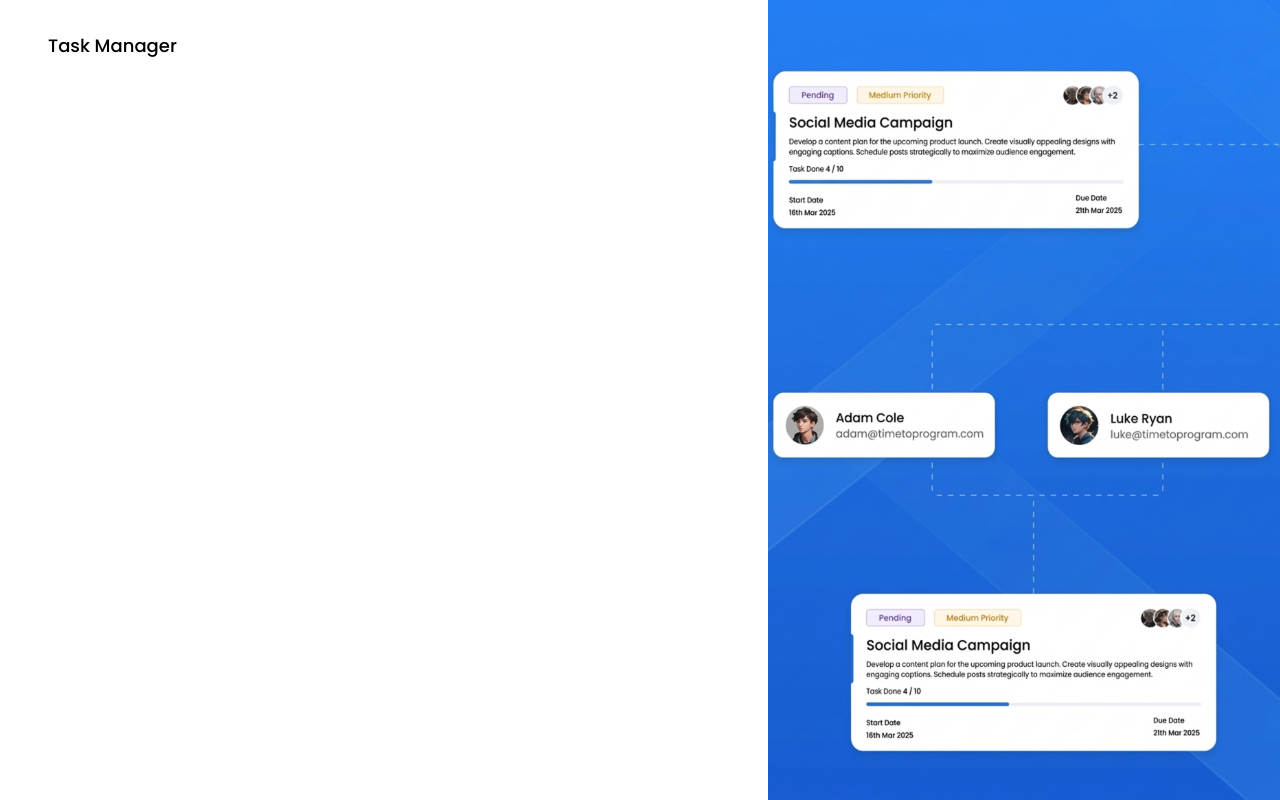
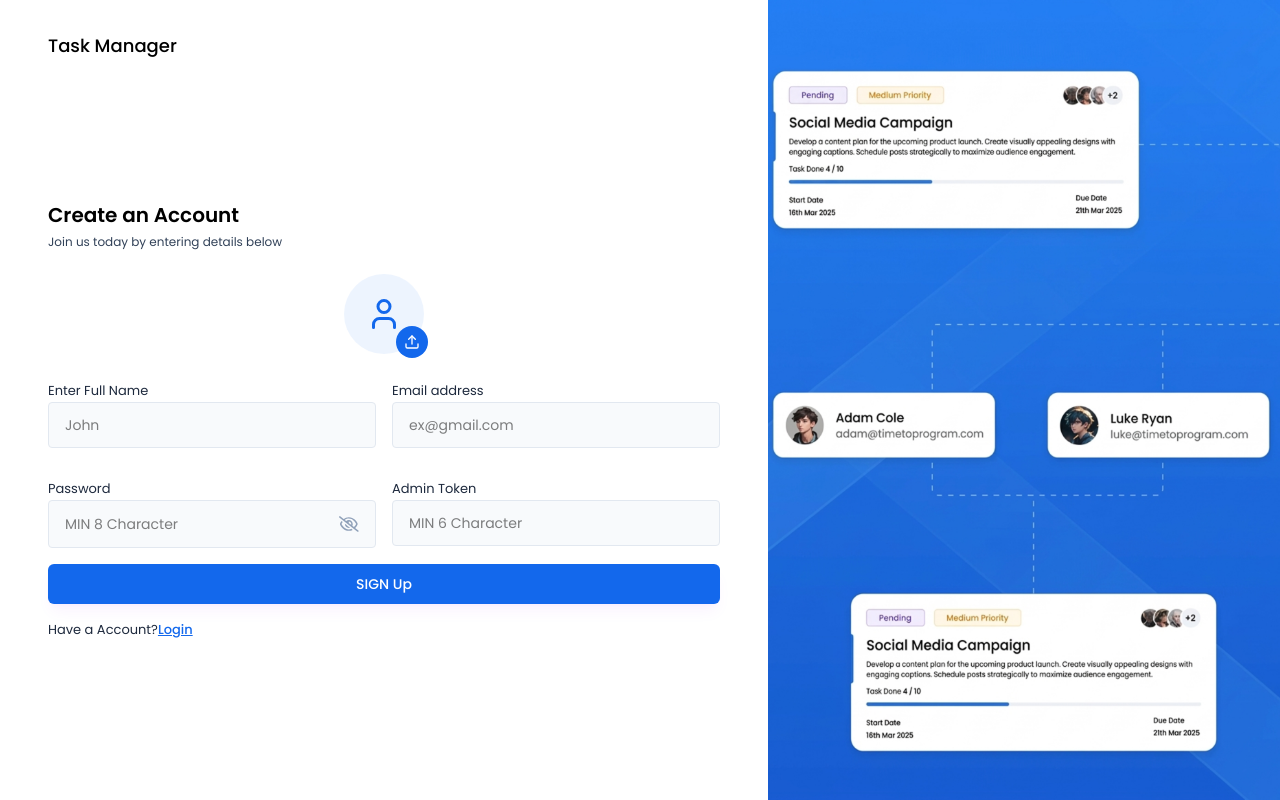
Before and after one commit to DIVYANSHK0704/Task-Manager, a React (Vite) app in the folder frontend/Task-Manager/: page /signUp in a window 1280 px wide. Built offline with nearby package versions, Linux system fonts and the light colour scheme.

Commit message:
full project commit

```diff
--- a/frontend/Task-Manager/package.json
+++ b/frontend/Task-Manager/package.json
@@ -11,7 +11,7 @@
   },
   "dependencies": {
     "@tailwindcss/vite": "^4.2.2",
-    "axios": "^1.14.0",
+    "axios": "^1.15.0",
     "moment": "^2.30.1",
     "react": "^19.2.4",
     "react-dom": "^19.2.4",
--- /dev/null
+++ b/frontend/Task-Manager/src/components/inputs/ProfilePhotoSelector.jsx
@@ -0,0 +1,58 @@
+import React, { useRef, useState } from "react";
+import { LuUser, LuUpload, LuTrash } from "react-icons/lu";
+
+const ProfilePhotoSelector = ({ image, setImage }) => {
+  const inputRef = useRef(null);
+  const [previewUrl, setPreviewUrl] = useState(null);
+
+  const handleImageChange = (event) => {
+    const file = event.target.files[0];
+    if (file) {
+      //update image state
+      setImage(file);
+
+      //generate preview url
+      const preview = URL.createObjectURL(file);
+      setPreviewUrl(preview);
+    }
+  };
+
+  const handleRemoveImage = () => {
+    setImage(null);
+    setPreviewUrl(null);
+  };
+
+  const onChooseFile = () => {
+    inputRef.current.click();
+  };
+
+  return (
+    <div className="flex justify-center mb-6">
+      <input
+        type="file"
+        accept="image/*"
+        ref={inputRef}
+        onChange={handleImageChange}
+        className="hidden"
+      />
+
+      {!image ? (
+        <div className="w-20 h-20 flex items-center justify-center bg-blue-100/50 rounded-full relative cursor-pointer">
+          <LuUser className="text-4xl text-primary" />
+          <button type="button" className="w-8 h-8 flex items-center justify-center bg-primary text-white rounded-full absolute -bottom-1 -right-1 cursor-pointer" onClick={onChooseFile}>
+            <LuUpload />
+          </button>
+        </div>
+      ) : (
+        <div className="relative">
+          <img src={previewUrl} alt="profile photo" className="w-20 h-20 rounded-full object-cover" />
+          <button type="button" className="w-8 h-8 flex items-center justify-center bg-red-500 text-white rounded-full absolute -bottom-1 -right-1 " onClick={handleRemoveImage}>
+            <LuTrash />
+          </button>
+        </div>
+      )}
+    </div>
+  );
+};
+
+export default ProfilePhotoSelector;
--- a/frontend/Task-Manager/src/pages/Auth/Login.jsx
+++ b/frontend/Task-Manager/src/pages/Auth/Login.jsx
@@ -1,8 +1,10 @@
-import React,{useState} from "react";
+import React, { useState } from "react";
 import AuthLayout from "../../components/layouts/AuthLayout";
 import { Link, useNavigate } from "react-router-dom";
 import Input from "../../components/inputs/input";
 import { validateEmail } from "../../utils/helper";
+import axiosInstance from "../../utils/axiosInstance";
+import { API_PATHS } from "../../utils/apiPaths";
 
 const Login = () => {
   const [email, setEmail] = useState("");
@@ -15,12 +17,12 @@
   const handleLogin = async (e) => {
     e.preventDefault();
 
-   if(!validateEmail(email)){
+    if (!validateEmail(email)) {
       setError("Please enter valid email address.");
       return;
     }
 
-   if(!password){
+    if (!password) {
       setError("Please enter valid password.");
       return;
     }
@@ -28,20 +30,46 @@
     setError("");
 
     //login api call
+    try {
+      const response = await axiosInstance.post(API_PATHS.AUTH.LOGIN, {
+        email,
+        password,
+      });
 
+
+      const { token, role } = response.data;
+
+      if (token) {
+        localStorage.setItem("token", token);
+
+        //redirect based on role
+        if (role === "admin") {
+          navigate("/admin/dashboard");
+        } else {
+          navigate("/user/dashboard");
+        }
+      }
+    } catch (error) {
+      if (error.response && error.response.data.message) {
+        setError(error.response.data.message);
+      } else {
+        setError("Something went wrong.");
+      }
+    }
   };
 
   return (
     <AuthLayout>
       <div className="lg:w-[70%] h-3/4 md:h-full flex flex-col justify-center">
         <h3 className="text-xl font-semibold text-black">WELCOME BACK</h3>
-        <p className="text-xs text-slate-700 mt-[5px] mb-6">Please enter your detail to login</p>
+        <p className="text-xs text-slate-700 mt-[5px] mb-6">
+          Please enter your detail to login
+        </p>
 
         <form onSubmit={handleLogin}>
-
           <Input
             value={email}
-          onChange={({target}) => setEmail(target.value)}
+            onChange={({ target }) => setEmail(target.value)}
             label="Email address"
             placeholder="ex@gmail.com"
             type="text"
@@ -49,7 +77,7 @@
 
           <Input
             value={password}
-          onChange={({target}) => setPassword(target.value)}
+            onChange={({ target }) => setPassword(target.value)}
             label="Password"
             placeholder="MIN 8 Character "
             type="password"
@@ -63,7 +91,7 @@
 
           <p className="text-[13px] text-slate-800 mt-3">
             Don't have a account Sign?{""}
-            <Link className="font-medium text-primary underline" to ="/signup">
+            <Link className="font-medium text-primary underline" to="/signup">
               Sign Up
             </Link>
           </p>
--- a/frontend/Task-Manager/src/pages/Auth/SignUp.jsx
+++ b/frontend/Task-Manager/src/pages/Auth/SignUp.jsx
@@ -1,14 +1,107 @@
-import React from 'react'
-import AuthLayout from '../../components/layouts/AuthLayout'
+import React, { useState } from "react";
+import AuthLayout from "../../components/layouts/AuthLayout";
+import { validateEmail } from "../../utils/helper";
+import ProfilePhotoSelector from "../../components/inputs/ProfilePhotoSelector";
+import Input from "../../components/inputs/input";
+import { Link, useNavigate } from "react-router-dom";
+
 
 const SignUp = () => {
+  const [profilePic, SetProfilePic] = useState(null);
+  const [fullName, SetFullName] = useState("");
+  const [email, setEmail] = useState("");
+  const [password, setPassword] = useState("");
+  const [adminInviteToken, setAdminInviteToken] = useState("");
+
+  const [error, setError] = useState(null);
+
+  // Handle Sign-up Form Submit
+  const handleSignUp = async (e) => {
+    e.preventDefault();
+
+    if (!fullName) {
+      setError("Please enter a full name.");
+      return;
+    }
+
+    if (!validateEmail(email)) {
+      setError("Please enter valid email address.");
+      return;
+    }
+
+    if (!password) {
+      setError("Please enter valid password.");
+      return;
+    }
+
+    setError("");
+
+    //Signup api call
+  };
+
   return (
+    <AuthLayout>
+      <div className="lg:w-[100%] h-auto md:h-full mt-10 md:mt-0 flex flex-col justify-center">
+        <h3 className="text-xl font-semibold text-black">Create an Account</h3>
 
-    <AuthLayout>
+        <p className="text-xs text-slate-700 mt-[5px] mb-6">
+          Join us today by entering details below
+        </p>
 
+        <form onSubmit={handleSignUp}>
+          <ProfilePhotoSelector image={profilePic} setImage={SetProfilePic} />
+
+          <div className="grid grid-cols-1 md:grid-cols-2 gap-4">
+            <Input
+              value={fullName}
+              onChange={({ target }) => SetFullName(target.value)}
+              label="Enter Full Name"
+              placeholder="John"
+              type="text"
+            />
+
+            <Input
+              value={email}
+              onChange={({ target }) => setEmail(target.value)}
+              label="Email address"
+              placeholder="ex@gmail.com"
+              type="text"
+            />
+
+            <Input
+              value={password}
+              onChange={({ target }) => setPassword(target.value)}
+              label="Password"
+              placeholder="MIN 8 Character "
+              type="password"
+            />
+
+            <Input
+              value={password}
+              onChange={({ target }) => setPassword(target.value)}
+              label="Admin Token"
+              placeholder="MIN 6 Character "
+              type="text"
+            />
+            </div>
+
+            {error && <p className="text-red-500 text-xs pb-2.5">{error}</p>}
+
+            <button type="submit" className="btn-primary">
+              SIGN Up
+            </button>
+
+            <p className="text-[13px] text-slate-800 mt-3">
+              Have a Account?{""}
+              <Link className="font-medium text-primary underline" to="/login">
+                Login
+              </Link>
+            </p>
+
+        </form>
+      </div>
     </AuthLayout>
+  );
+};
 
-  )
-}
-
-export default SignUp
+export default SignUp;
--- a/frontend/Task-Manager/src/utils/apiPaths.js
+++ b/frontend/Task-Manager/src/utils/apiPaths.js
@@ -0,0 +1,40 @@
+export const BASE_URL = "http://localhost:8000";
+
+// utils/apiPaths.js
+export const API_PATHS = {
+  AUTH: {
+    REGISTER: "/api/auth/register", // Register a new user (Admin or Member)
+    LOGIN: "/api/auth/login", // Authenticate user & return JWT token
+    GET_PROFILE: "/api/auth/profile", // Get logged-in user details
+  },
+
+  USERS: {
+    GET_ALL_USERS: "/api/users", // Get all users (Admin only)
+    GET_USER_BY_ID: (userId) => `/api/users/${userId}`, // Get user by ID
+    CREATE_USER: "/api/users", // Create a new user (Admin only)
+    UPDATE_USER: (userId) => `/api/users/${userId}`, // Update user details
+    DELETE_USER: (userId) => `/api/users/${userId}`, // Delete a user
+  },
+
+  TASKS: {
+    GET_DASHBOARD_DATA: "/api/tasks/dashboard-data", // Get Dashboard Data
+    GET_USER_DASHBOARD_DATA: "/api/tasks/user-dashboard-data", // Get User Dashboard Data
+    GET_ALL_TASKS: "/api/tasks", // Get all tasks (Admin: all, User: only assigned tasks)
+    GET_TASK_BY_ID: (taskId) => `/api/tasks/${taskId}`, // Get task by ID
+    CREATE_TASK: "/api/tasks", // Create a new task (Admin only)
+    UPDATE_TASK: (taskId) => `/api/tasks/${taskId}`, // Update task details
+    DELETE_TASK: (taskId) => `/api/tasks/${taskId}`, // Delete a task (Admin only)
+
+    UPDATE_TASK_STATUS: (taskId) => `/api/tasks/${taskId}/status`, // Update task status
+    UPDATE_TODO_CHECKLIST: (taskId) => `/api/tasks/${taskId}/todo`, // Update todo checklist
+  },
+
+  REPORTS: {
+    EXPORT_TASKS: "/api/reports/export/tasks", // Download all tasks as an Excel/PDF report
+    EXPORT_USERS: "/api/reports/export/users", // Download user-task report
+  },
+
+  IMAGE: {
+    UPLOAD_IMAGE: "/api/auth/upload-image",
+  },
+};
--- /dev/null
+++ b/frontend/Task-Manager/src/utils/axiosInstance.js
@@ -0,0 +1,50 @@
+import axios from "axios";
+import { BASE_URL } from "./apiPaths";
+const axiosInstance = axios.create({
+  baseURL: BASE_URL,
+  timeout: 10000,
+  headers: {
+    "Content-Type": "application/json",
+    Accept: "application/json",
+  },
+});
+
+//request interceptor
+axiosInstance.interceptors.request.use(
+  (config) => {
+    const accessToken = localStorage.getItem("token");
+
+    if (accessToken) {
+      config.headers.Authorization = `Bearer ${accessToken}`;
+    }
+
+    return config;
+  },
+  (error) => {
+    return Promise.reject(error);
+  },
+);
+
+// Response interceptor
+axiosInstance.interceptors.response.use(
+  (response) => {
+    return response;
+  },
+  (error) => {
+    // Handle common errors globally
+    if (error.response) {
+      if (error.response.status === 401) {
+        // Redirect to login page
+        window.location.href = "/login";
+      } else if (error.response.status === 500) {
+        console.error("Server error. Please try again later.");
+      }
+    } else if (error.code === "ECONNABORTED") {
+      console.error("Request timeout. Please try again.");
+    }
+
+    return Promise.reject(error);
+  },
+);
+
+export default axiosInstance;
```
Also changed, not shown: frontend/Task-Manager/src/utils/axionsInstance.js (deleted), 1 other file (tests, documents, lock files or other folders). Lines whose indentation alone changed are shown as unchanged.
